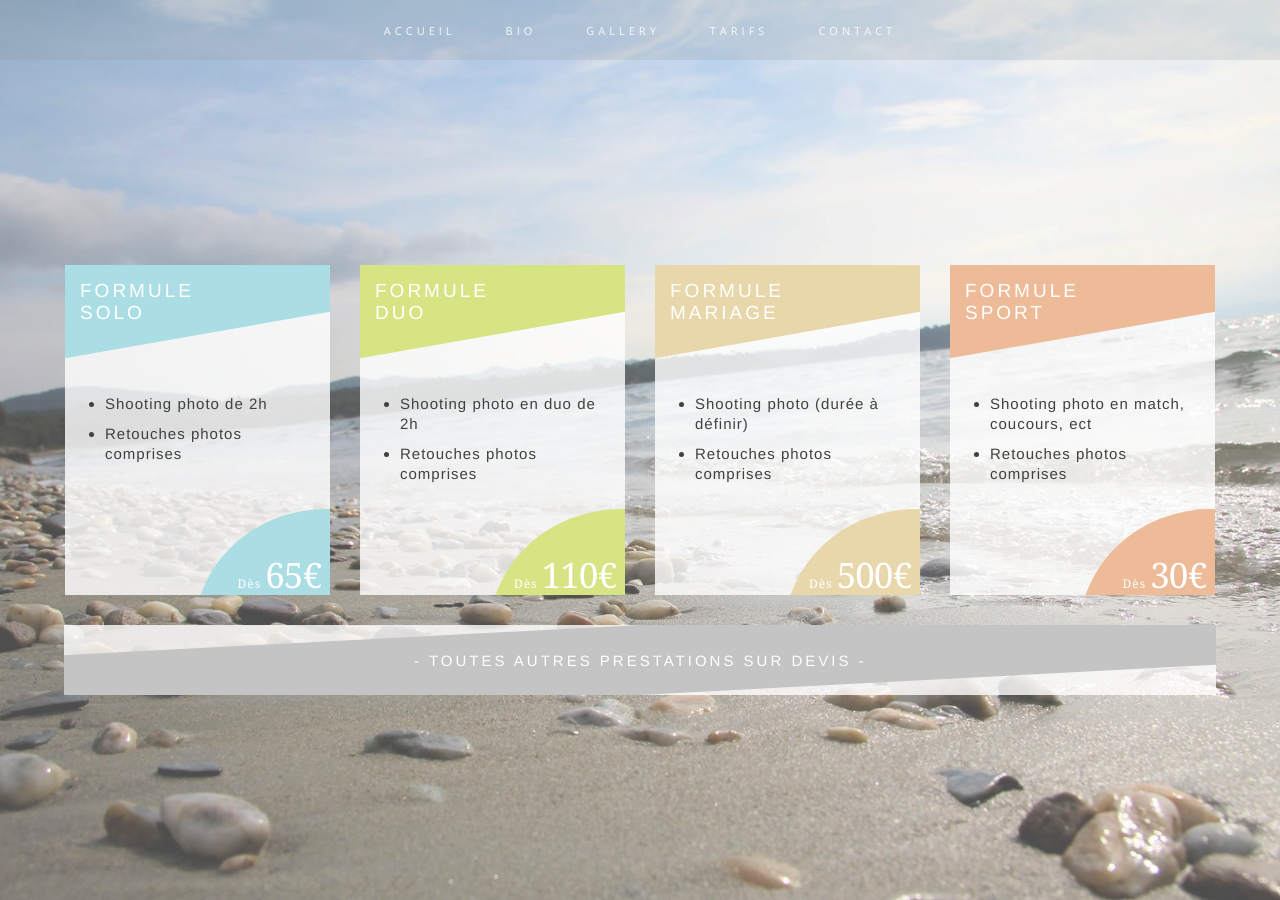
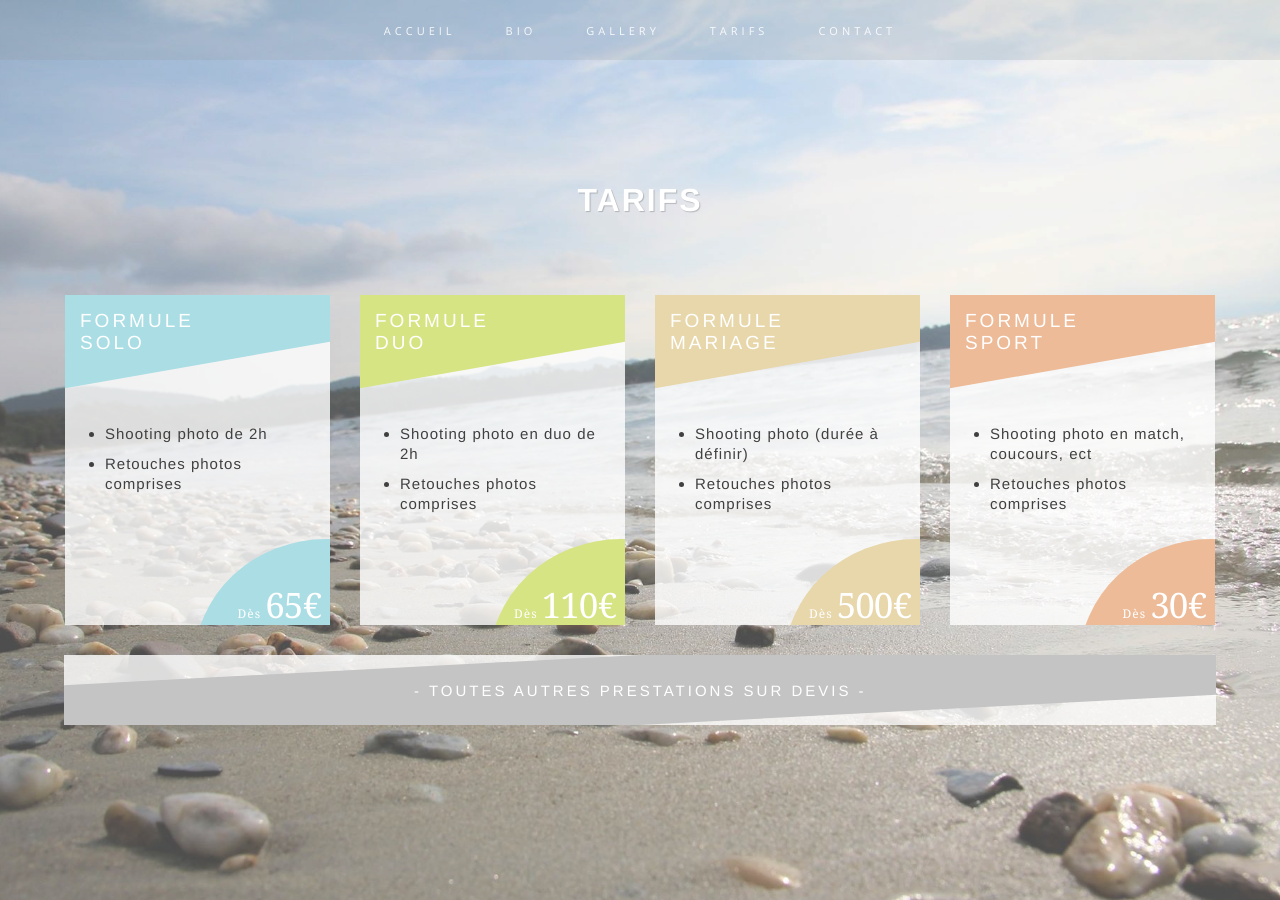
Before and after one commit to zappamarie/loopings-pictures, a Jekyll site: the page built from prices.html, in a window 1280 px wide. Built offline with Jekyll 4.4.1, drawn with Linux system fonts in a browser that asks for light colours; nearby versions of some CDN libraries.

Commit message:
add title prices

```diff
--- a/_layouts/prices.html
+++ b/_layouts/prices.html
@@ -10,6 +10,8 @@
     </div>
 
     {% include header.html %}
+
+    <h1 class="prices__title">Tarifs</h1>
 
     <div class="prices__block-container">
 
--- a/_sass/_prices.scss
+++ b/_sass/_prices.scss
@@ -24,11 +24,19 @@
   }
 }
 
+.prices__title {
+  color: white;
+  font-size: 32px;
+  letter-spacing: 2px;
+  text-shadow: 1px 1px 1px rgba(0,0,0,.2);
+  text-transform: uppercase;
+}
+
 .prices__block-container {
   align-items: center;
   display: flex;
   justify-content: center;
-  margin-top: 60px;
+  margin-top: 40px;
 }
 
 .prices__block {
```
